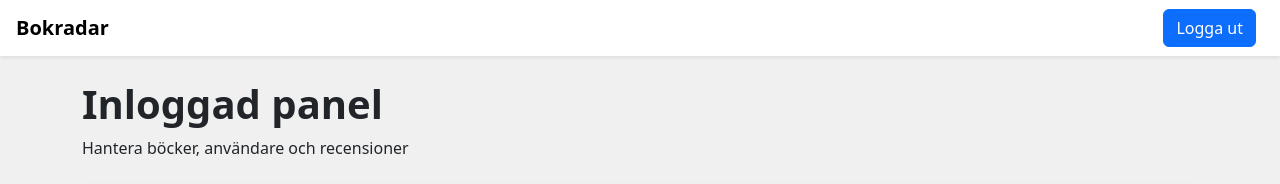
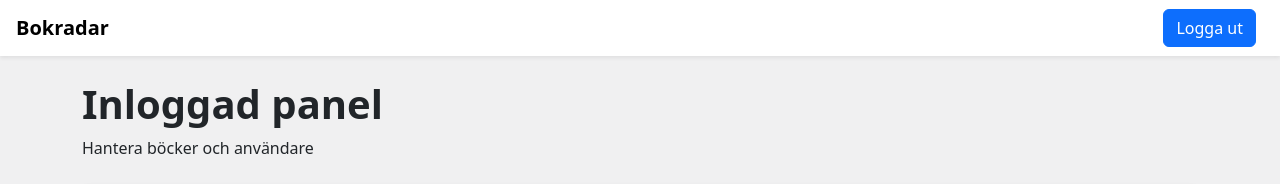
Before and after one commit to xAlexCode/Gruppuppgift2-API, a website: page public/loggedin.html in a window 1280 px wide. Shown: the top 184 px of the page. Drawn offline with nearby package versions, Linux system fonts and the light colour scheme; no server answers.

Commit message:
corrected error

```diff
--- a/public/loggedin.html
+++ b/public/loggedin.html
@@ -25,7 +25,7 @@
     <!-- Titel -->
     <div class="mb-4">
       <h1 class="fw-bold">Inloggad panel</h1>
-      <p>Hantera böcker, användare och recensioner</p>
+      <p>Hantera böcker och användare</p>
     </div>
 
     <!-- BÖCKER -->
```
